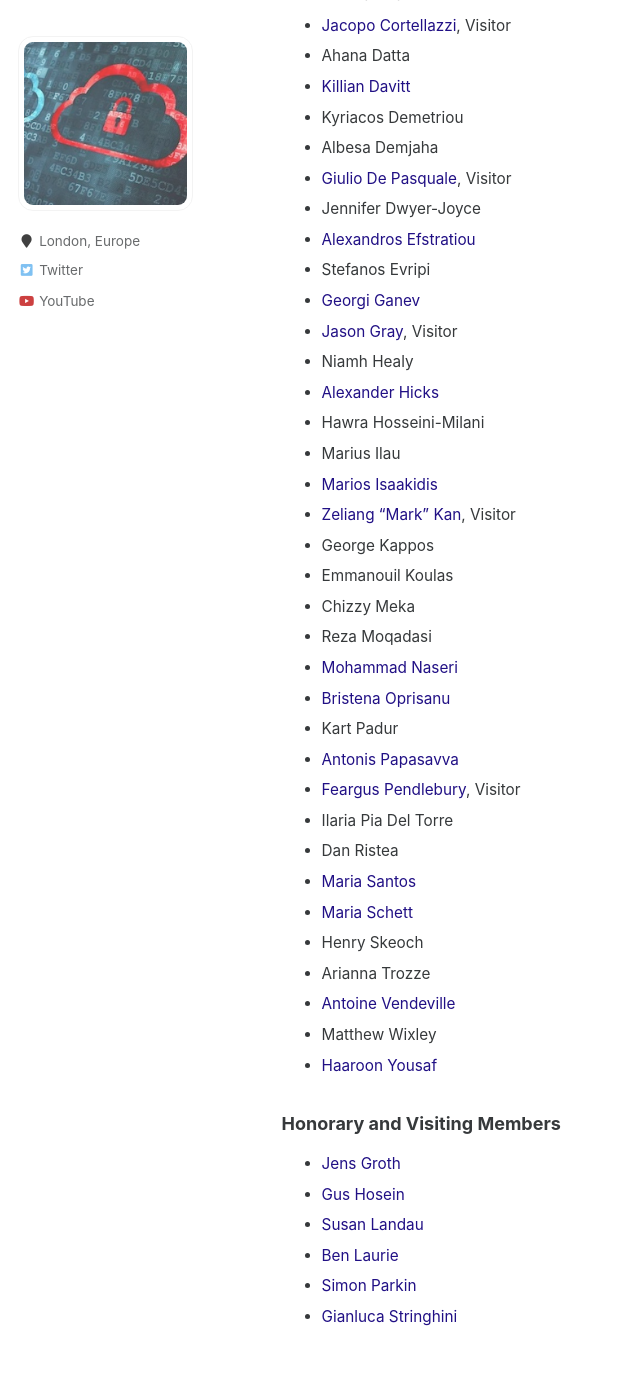
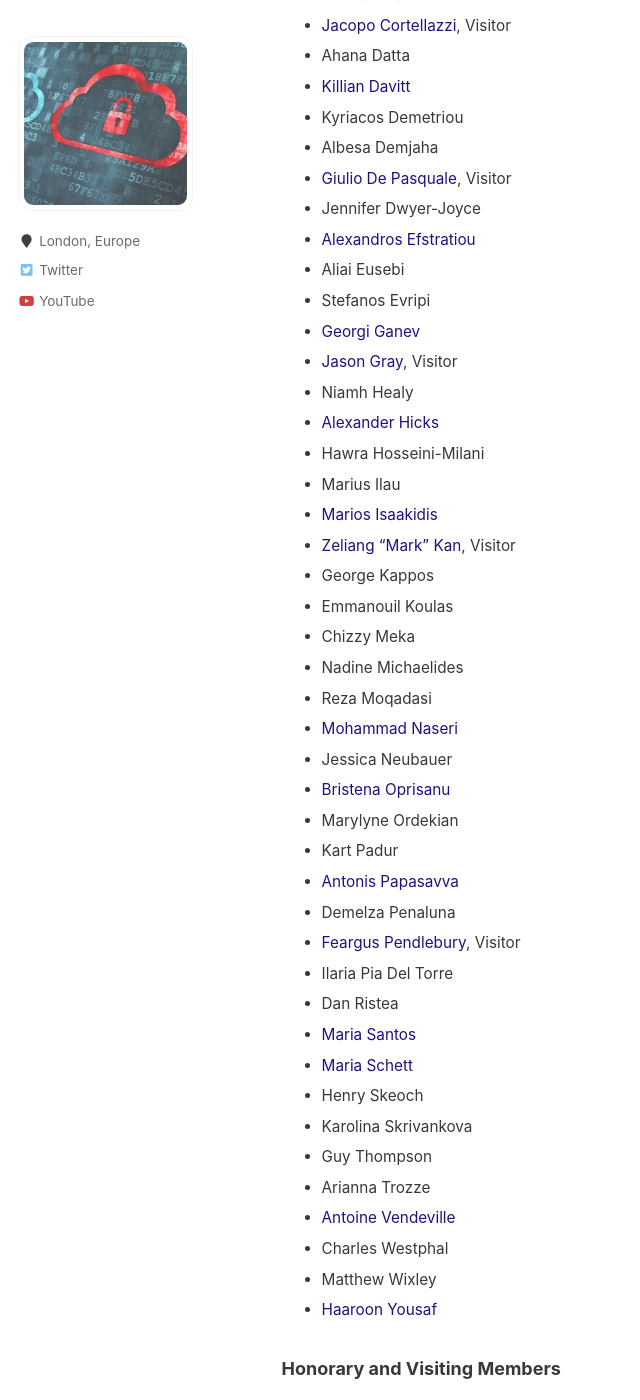
Before and after one commit to uclisec/uclisec.github.io, a Jekyll site: the page built from _pages/people.md, in a window 1280 px wide and 1400 px high, scrolled down 2759 px. Shown: the whole window, without its empty margins (0-640 px from the left). Built offline with Jekyll 4.4.1, drawn with Linux system fonts in a browser that asks for light colours; before the commit the page ends 4133 px from its top, so only the background shows below that.

Commit message:
Update people.md

```diff
--- a/_pages/people.md
+++ b/_pages/people.md
@@ -113,6 +113,7 @@ Senior Research Fellow</p>
 - [Giulio De Pasquale](https://s2lab.cs.ucl.ac.uk), Visitor
 - Jennifer Dwyer-Joyce
 - [Alexandros Efstratiou](https://alefstrat.github.io/)
+- Aliai Eusebi
 - Stefanos Evripi
 - [Georgi Ganev](https://ganevgv.github.io/)
 - [Jason Gray](https://s2lab.cs.ucl.ac.uk), Visitor
@@ -125,19 +126,26 @@ Senior Research Fellow</p>
 - George Kappos
 - Emmanouil Koulas
 - Chizzy Meka
+- Nadine Michaelides
 - Reza Moqadasi
 - [Mohammad Naseri](https://mohammadnaseri.github.io/)
+- Jessica Neubauer
 - [Bristena Oprisanu](https://www.bristenaop.com/)
+- Marylyne Ordekian
 - Kart Padur
 - [Antonis Papasavva](https://antonispapasavva.github.io/)
+- Demelza Penaluna
 - [Feargus Pendlebury](https://s2lab.cs.ucl.ac.uk), Visitor
 - Ilaria Pia Del Torre
 - Dan Ristea
 - [Maria Santos](https://mariascrs.github.io/)
 - [Maria Schett](http://www.maria-a-schett.net/)
 - Henry Skeoch
+- Karolina Skrivankova
+- Guy Thompson
 - Arianna Trozze
 - [Antoine Vendeville](https://antoinevendeville.github.io/)
+- Charles Westphal
 - Matthew Wixley
 - [Haaroon Yousaf](http://www.haaroonyousaf.com/)
 
```
